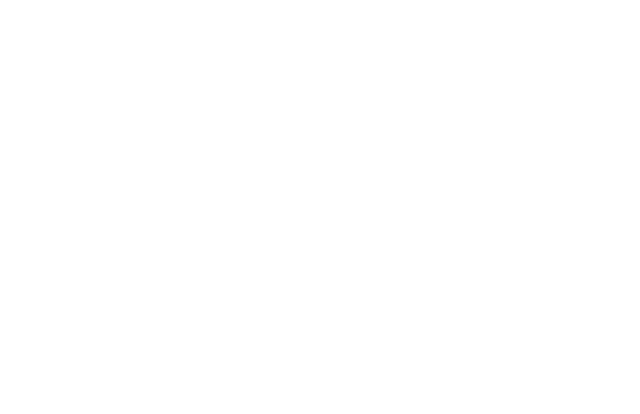
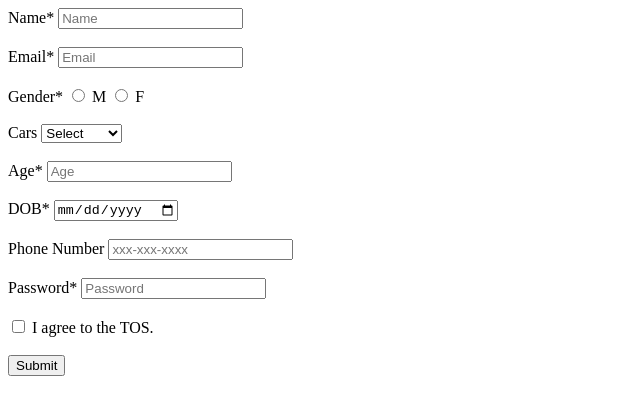
Before and after one commit to acciojob/signup-form-car-rishabhdiwaker, a website: page main.html in a window 1280 px wide. Shown: the whole page, without its empty margins (0-640 px from the left). Drawn offline with Linux system fonts and the light colour scheme.

Commit message:
created a submission

```diff
--- a/main.html
+++ b/main.html
@@ -8,6 +8,54 @@
 
 <body>
 	<!-- the entire body must be written by student -->
+	<form method="get">
+        <label for="#name">Name*</label>
+        <input type="text" id="#name" placeholder="Name" required>
+        <br>
+        <br>
+        <label for="#email">Email*</label>
+        <input type="email" id="#email" placeholder="Email" required>
+        <br>
+        <br>
+        <label for="#gender">Gender*</label>
+        <input type="radio"  name="female" id="#gender_m" required>
+        <label for="#gender_m">M</label>
+        <input type="radio" name="female" id="#gender_f" required>
+        <label for="#gender_f">F</label>
+        <br>
+        <br>
+        <label for="#cars">Cars</label>
+        <select name="cars" id="#cars">
+            <option value="select">Select</option>
+            <option value="bmw">BMW</option>
+            <option value="audi">Audi</option>
+            <option value="mercedez">Mercedez</option>
+            <option value="volvo">Volvo</option>
+        </select>
+        <br>
+        <br>
+        <label for="#age">Age*</label>
+        <input type="age"  id="#age" placeholder="Age" required>
+        <br>
+        <br>
+        <label for="#dob">DOB*</label>
+        <input type="date" id="#dob">
+        <br>
+        <br>
+        <label for="#tel">Phone Number</label>
+        <input type="tel" id="#tel" placeholder="xxx-xxx-xxxx">
+        <br>
+        <br>
+        <label for="#password">Password*</label>
+        <input type="password" id="#password" placeholder="Password" required>
+        <br>
+        <br>
+        <input type="checkbox" id="#tos">
+        <label for="#tos">I agree to the TOS.</label>
+        <br>
+        <br>
+        <input type="submit" name="submit" value="Submit" id="submit">
+    </form>
     <script type="text/javascript" src="./script.js">
 </script>
 
```
